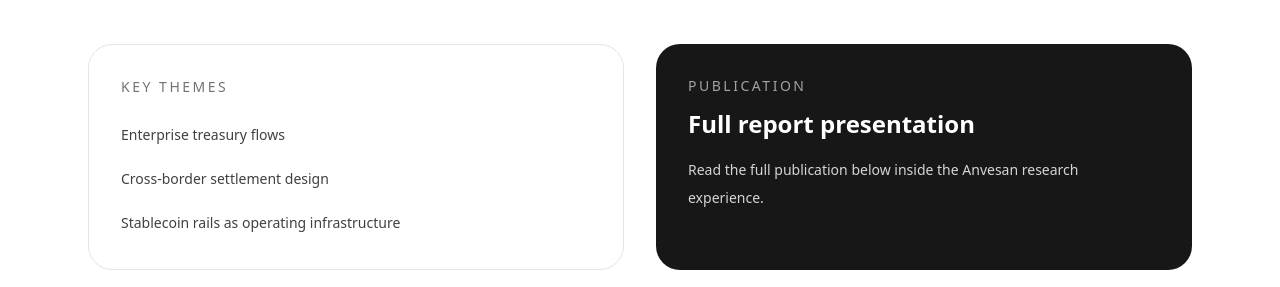
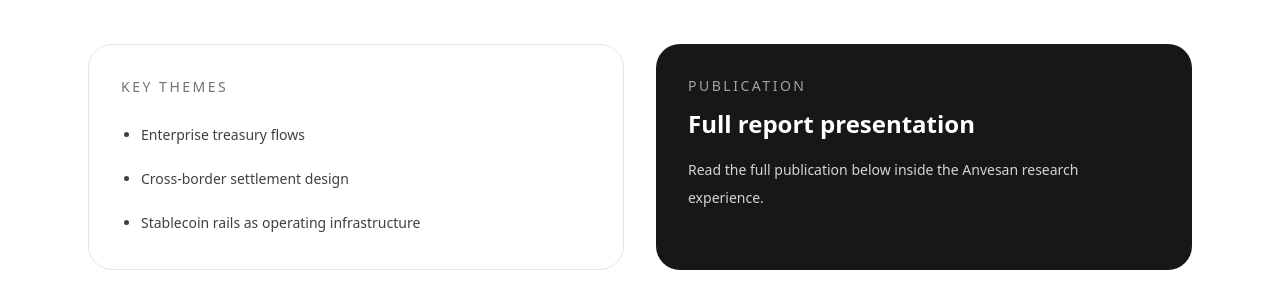
Before and after one commit to Romeo369887/anvesan-site-V2, a Next.js app: page /research/enterprise-rails-for-cross-border-settlement in a window 1280 px wide. Shown: the part 840-1127 px from the top of the page. Built offline with nearby package versions, Linux system fonts and the light colour scheme.

Commit message:
Update page.js
Key themes bullet points

```diff
--- a/app/research/[slug]/page.js
+++ b/app/research/[slug]/page.js
@@ -84,11 +84,11 @@ export default function ReportPage({ params }) {
             <div className="grid gap-8 md:grid-cols-2">
               <div className="rounded-3xl border border-neutral-200 p-8">
                 <div className="text-sm uppercase tracking-[0.18em] text-neutral-500">Key themes</div>
-                <div className="mt-6 space-y-4 text-sm leading-7 text-neutral-700">
-                  {report.themes.map((theme) => (
-                    <p key={theme}>{theme}</p>
-                  ))}
-                </div>
+               <ul className="mt-6 list-disc space-y-4 pl-5 text-sm leading-7 text-neutral-700">
+  {report.themes.map((theme) => (
+    <li key={theme}>{theme}</li>
+  ))}
+</ul>
               </div>
 
               <div className="rounded-3xl bg-neutral-900 p-8 text-white">
```
